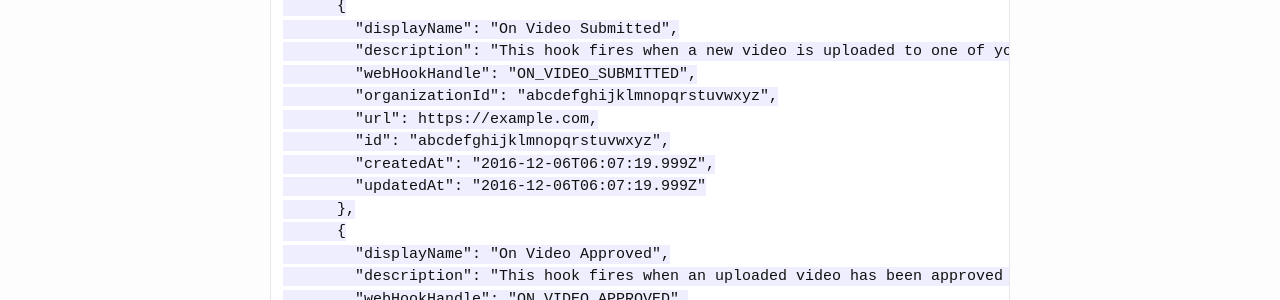
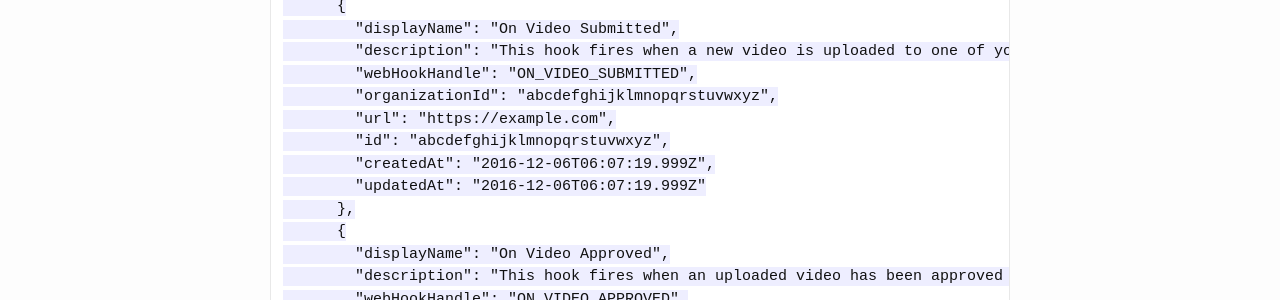
Before and after one commit to hilite-developer-site/hilite-developer-site.github.io, a Jekyll site: the page built from webhooks.md, in a window 1280 px wide. Shown: the part 579-879 px from the top of the page. Built offline with Jekyll 4.4.1, drawn with Linux system fonts in a browser that asks for light colours; some of the changed text lies outside the part shown.

Commit message:
more more fixes

```diff
--- a/webhooks.md
+++ b/webhooks.md
@@ -26,7 +26,7 @@ We provide an interface to define these in our [admin console](https://admin.hil
             "description": "This hook fires when a new video is uploaded to one of your campaigns.",
             "webHookHandle": "ON_VIDEO_SUBMITTED",
             "organizationId": "abcdefghijklmnopqrstuvwxyz",
-            "url": https://example.com,
+            "url": "https://example.com",
             "id": "abcdefghijklmnopqrstuvwxyz",
             "createdAt": "2016-12-06T06:07:19.999Z",
             "updatedAt": "2016-12-06T06:07:19.999Z"
```
